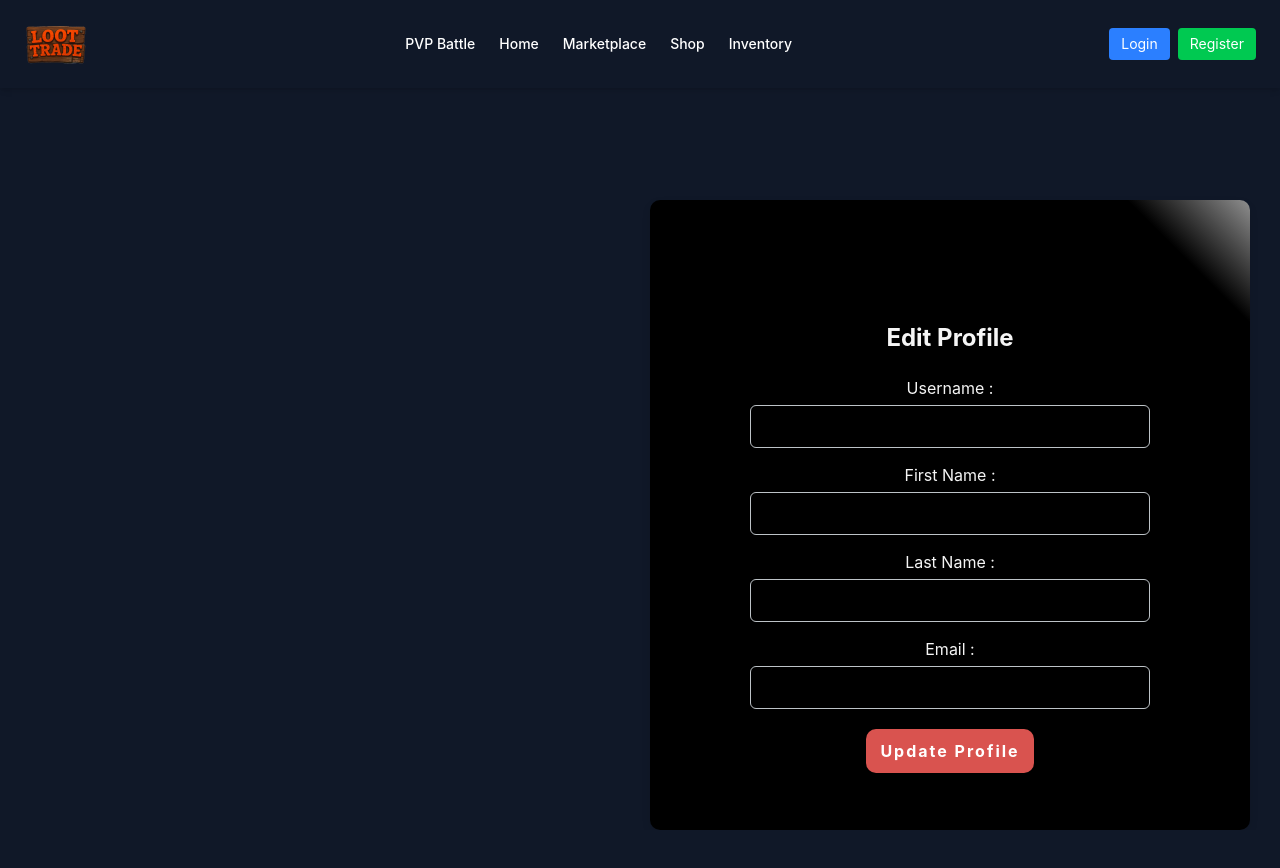
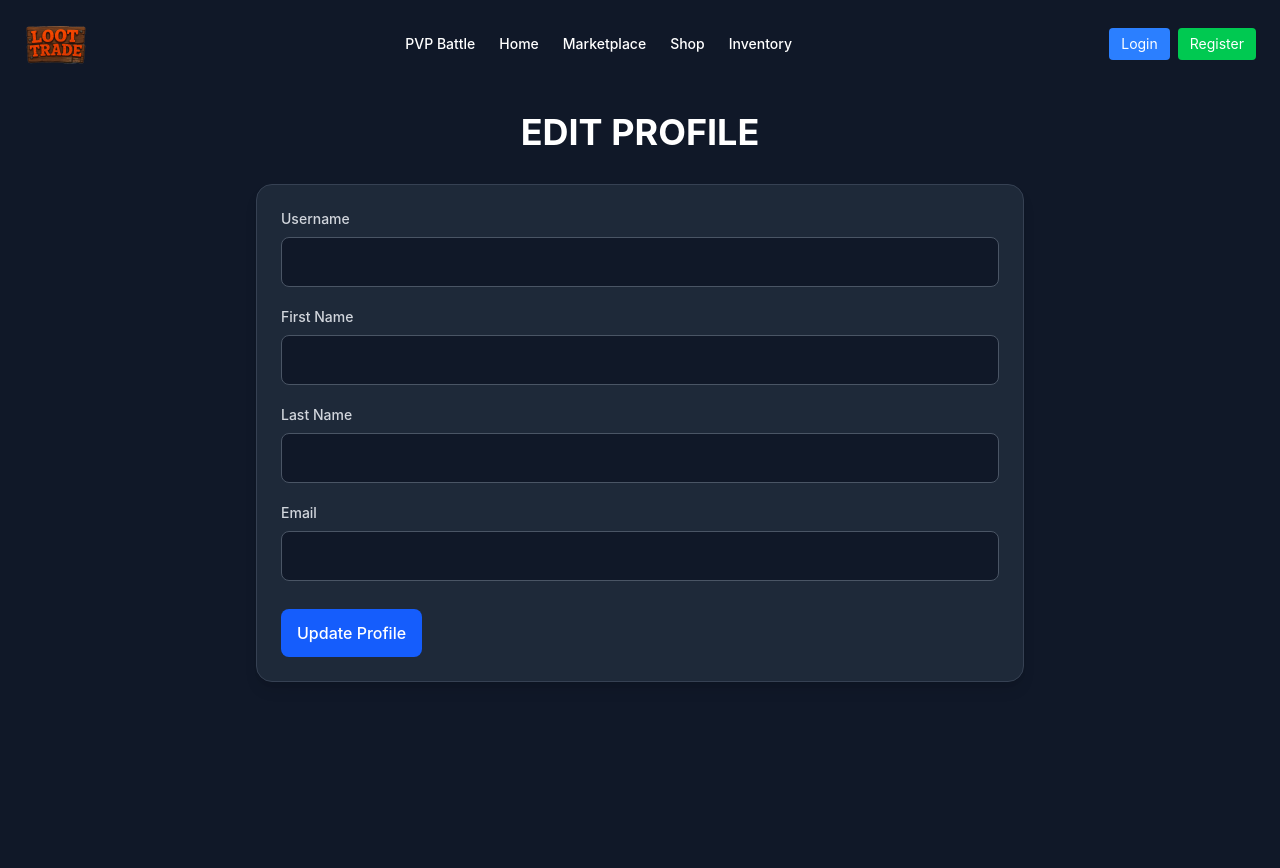
Before and after one commit to Notsojyss/loottrade_vue, a Vue app: page /profile in a window 1280 px wide. Shown: the top 868 px of the page. Before the commit the page ends 830 px from the top, so only its background shows below. Built offline with nearby package versions, Linux system fonts and the light colour scheme; no server answers; sample sign-in values are in the browser's storage.

Commit message:
Updated UserProfile Page Design

```diff
--- a/src/views/UserProfile.vue
+++ b/src/views/UserProfile.vue
@@ -94,82 +94,75 @@ export default {
 </script>
 
 <template>
-    <div class="forms">
-        <h1>Edit Profile</h1>
-        <label>Username :</label>
-        <input v-model="form.username" :placeholder="this.authStore.user?.username"  /><br>
-        <label>First Name :</label>
-        <input v-model="form.first_name" :placeholder="this.authStore.user?.first_name"  /><br>
-        <label>Last Name :</label>
-        <input v-model="form.last_name" :placeholder="this.authStore.user?.last_name" /><br>
-        <label>Email :</label>
-        <input v-model="form.email" :placeholder="this.authStore.user?.email" /><br>
-        <button class="update-btn" @click = "updateProfile">Update Profile</button>
+  <div class="min-h-screen bg-gray-900 px-4 py-6 text-white">
+    <div class="mx-auto max-w-3xl">
+      <!-- Header -->
+      <h1 class="mb-8 text-center text-3xl font-bold sm:text-4xl">
+        EDIT PROFILE
+      </h1>
 
-        <br><br>
+      <!-- Form Card -->
+      <div class="rounded-2xl border border-gray-700 bg-gray-800 p-5 shadow-lg sm:p-6">
+        <div class="grid grid-cols-1 gap-4 sm:gap-5">
+          <!-- Username -->
+          <div>
+            <label class="mb-2 block text-sm font-medium text-gray-300">
+              Username
+            </label>
+            <input
+                v-model="form.username"
+                :placeholder="authStore.user?.username"
+                class="w-full rounded-lg border border-gray-600 bg-gray-900 px-4 py-3 text-white outline-none placeholder:text-gray-500 focus:border-blue-500"
+            />
+          </div>
 
+          <!-- First Name -->
+          <div>
+            <label class="mb-2 block text-sm font-medium text-gray-300">
+              First Name
+            </label>
+            <input
+                v-model="form.first_name"
+                :placeholder="authStore.user?.first_name"
+                class="w-full rounded-lg border border-gray-600 bg-gray-900 px-4 py-3 text-white outline-none placeholder:text-gray-500 focus:border-blue-500"
+            />
+          </div>
+
+          <!-- Last Name -->
+          <div>
+            <label class="mb-2 block text-sm font-medium text-gray-300">
+              Last Name
+            </label>
+            <input
+                v-model="form.last_name"
+                :placeholder="authStore.user?.last_name"
+                class="w-full rounded-lg border border-gray-600 bg-gray-900 px-4 py-3 text-white outline-none placeholder:text-gray-500 focus:border-blue-500"
+            />
+          </div>
+
+          <!-- Email -->
+          <div>
+            <label class="mb-2 block text-sm font-medium text-gray-300">
+              Email
+            </label>
+            <input
+                v-model="form.email"
+                :placeholder="authStore.user?.email"
+                class="w-full rounded-lg border border-gray-600 bg-gray-900 px-4 py-3 text-white outline-none placeholder:text-gray-500 focus:border-blue-500"
+            />
+          </div>
+
+          <!-- Button -->
+          <div class="pt-2">
+            <button
+                class="w-full rounded-lg bg-blue-600 px-4 py-3 font-medium text-white transition hover:bg-blue-700 sm:w-auto"
+                @click="updateProfile"
+            >
+              Update Profile
+            </button>
+          </div>
+        </div>
+      </div>
     </div>
+  </div>
 </template>
-<style scoped>
-.forms {
-    position: absolute;
-    top: 200px;
-    left: 650px;
-    width: 600px;
-    height: 630px;
-    padding: 20px;
-    background: linear-gradient(45deg, #000000 90%, #8f8f8f);
-    border-radius: 10px;
-    box-shadow: 0 4px 8px rgba(0, 0, 0, 0.1);
-    text-align: center;
-}
-h1 {
-    font-size: 24px;
-    margin-bottom: 20px;
-    margin-top: 100px;
-    color: whitesmoke;
-    font-weight: bold;
-}
-
-label {
-    display: block;
-    margin-top: 15px;
-    margin-bottom: 5px;
-    font-size: 16px;
-    color: whitesmoke;
-}
-
-input {
-    width: 100%;
-    max-width: 400px;
-    padding: 10px 12px;
-    font-size: 14px;
-    border: 1px solid #bdc3c7;
-    border-radius: 6px;
-    outline: none;
-    box-sizing: border-box;
-    transition: border-color 0.3s ease;
-}
-
-input:focus {
-    border-color: #3498db;
-}
-
-
-.update-btn{
-    color: white;
-    border: none;
-    cursor: pointer;
-    font-weight: bold;
-    width: auto;
-    margin-top: 20px;
-    letter-spacing: 2px;
-    padding: 10px 14px;
-    background: #d9534f;
-    border-radius: 10px;
-    text-align: center;
-}
-.update-btn:hover{
-    background: red;
-}
-</style>
```
